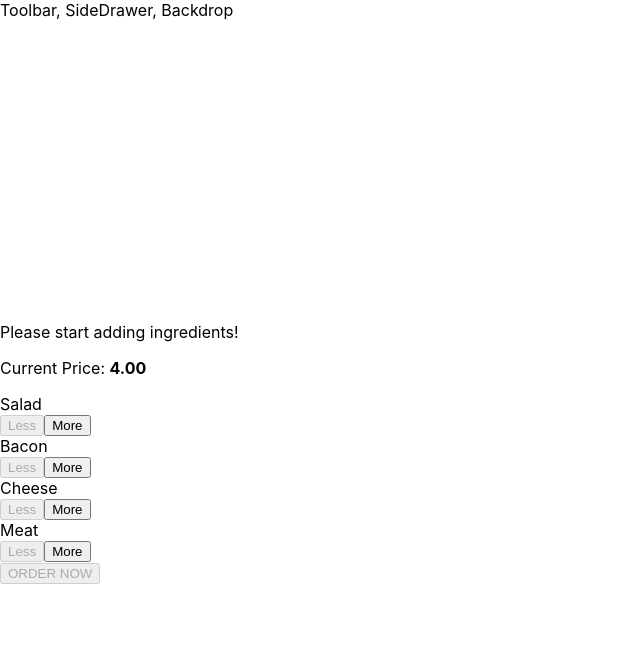
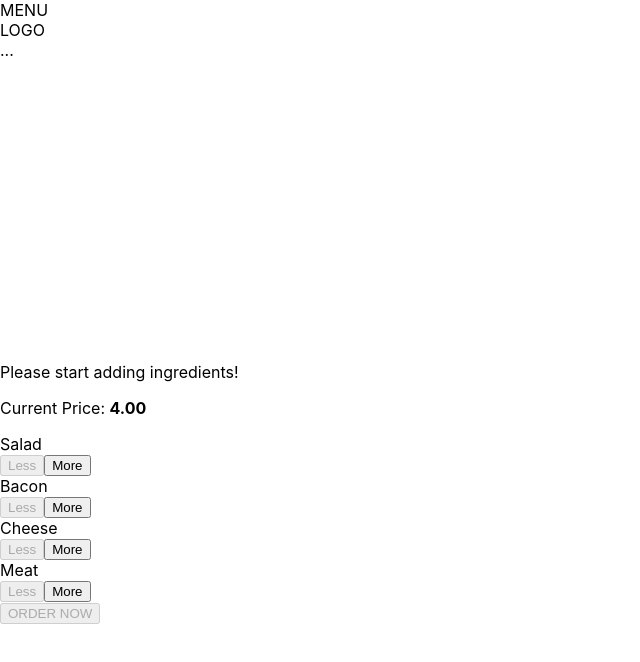
Before and after one commit to reinib/build-a-burger, a React app: page / in a window 1280 px wide. Shown: the top 662 px of the page, without its empty margins (0-640 px from the left). Built offline with nearby package versions, Linux system fonts and the light colour scheme.

Commit message:
Add Toolbar

```diff
--- a/src/components/Layout/Layout.css
+++ b/src/components/Layout/Layout.css
@@ -1,3 +1,3 @@
 .Content {
-  margin-top: 16px;
+  margin-top: 72px;
 }
--- a/src/components/Layout/Layout.js
+++ b/src/components/Layout/Layout.js
@@ -2,10 +2,11 @@
 
 import Aux from "../../hoc/Aux";
 import classes from "./Layout.css";
+import Toolbar from "../Navigation/Toolbar/Toolbar";
 
 const layout = props => (
   <Aux>
-    <div>Toolbar, SideDrawer, Backdrop</div>
+    <Toolbar />
     <main className={classes.Content}>{props.children}</main>
   </Aux>
 );
--- /dev/null
+++ b/src/components/Navigation/Toolbar/Toolbar.css
@@ -0,0 +1,18 @@
+.Toolbar {
+  height: 56px;
+  width: 100%;
+  position: fixed;
+  top: 0;
+  left: 0;
+  background-color: #703b09;
+  display: flex;
+  justify-content: space-between;
+  align-items: center;
+  padding: 0 20px;
+  box-sizing: border-box;
+  z-index: 90;
+}
+
+.Toolbar nav {
+  height: 100%;
+}
--- /dev/null
+++ b/src/components/Navigation/Toolbar/Toolbar.js
@@ -0,0 +1,13 @@
+import React from "react";
+
+import classes from "./Toolbar.css";
+
+const toolbar = props => (
+  <header className={classes.Toolbar}>
+    <div>MENU</div>
+    <div>LOGO</div>
+    <nav>...</nav>
+  </header>
+);
+
+export default toolbar;
```
